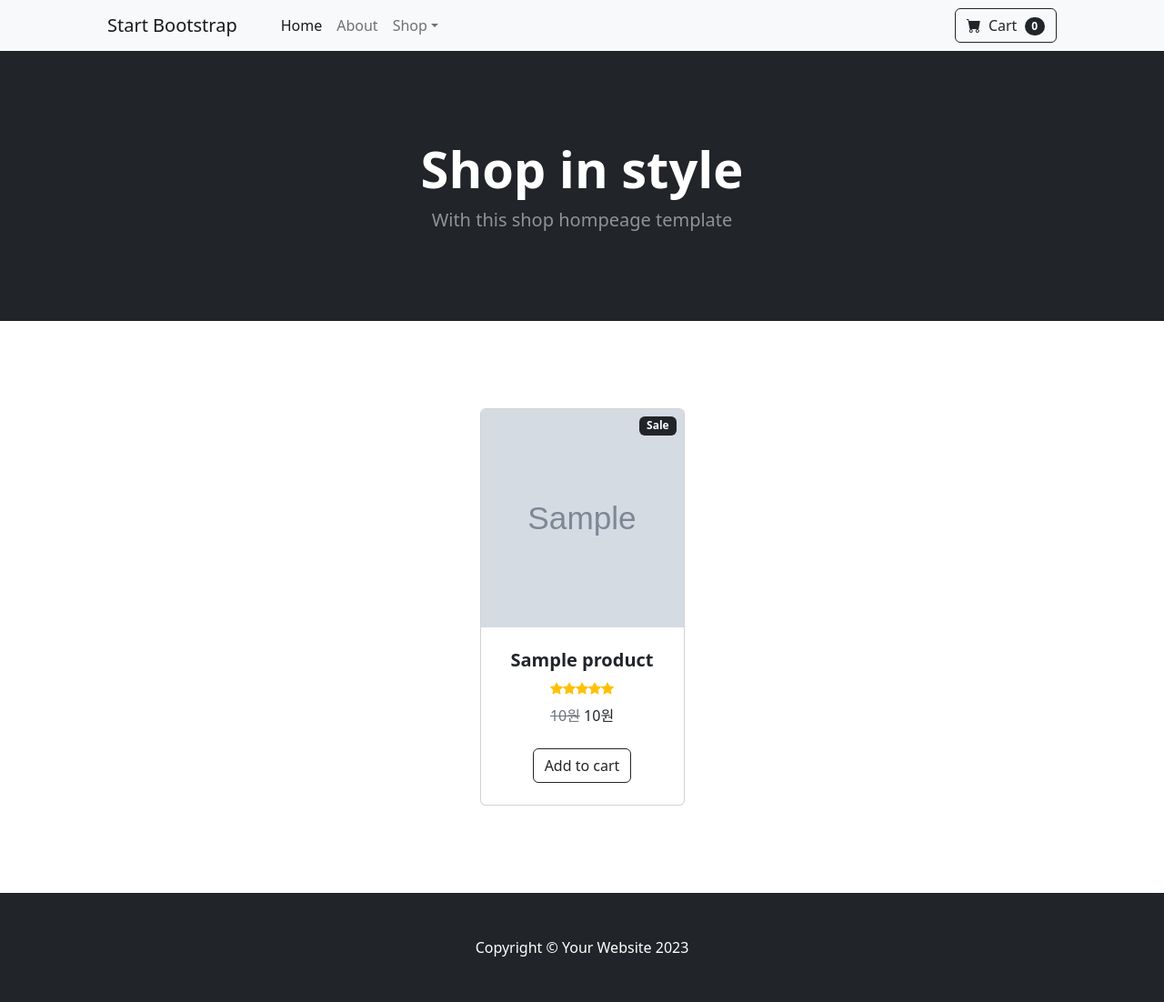
After one commit to sua-repo/django_psa_ecommerce, a Django app: template templates/store/home-backup.html in a window 1280 px wide. The commit adds this page. Shown: the whole page at 91% size. Run offline with Django 5.2, Linux system fonts and the light colour scheme; the template is opened without the code that fills it: values that come from a table or form of the project are taken from there, others are empty; tables that the repository leaves empty hold one stand-in row (values such as "Sample post"); grey boxes marked "Sample" are stand-in pictures; some libraries are stand-ins or nearby versions.

Commit message:
템플릿 베이스 작업

```diff
--- /dev/null
+++ b/templates/store/home-backup.html
@@ -0,0 +1,157 @@
+{% load static %}
+{% load humanize %}
+
+<!DOCTYPE html>
+<html lang="en">
+    <head>
+        <meta charset="utf-8" />
+        <meta name="viewport"
+              content="width=device-width, initial-scale=1, shrink-to-fit=no" />
+        <meta name="description" content="" />
+        <meta name="author" content="" />
+        <title>Shop Homepage - Start Bootstrap Template</title>
+        <!-- Favicon-->
+        <link rel="icon"
+              type="image/x-icon"
+              href="{% static 'store/assets/favicon.ico' %}" />
+        <!-- Bootstrap icons-->
+        <link href="https://cdn.jsdelivr.net/npm/bootstrap-icons@1.5.0/font/bootstrap-icons.css"
+              rel="stylesheet" />
+        <!-- Core theme CSS (includes Bootstrap)-->
+        <link href="{% static 'store/css/styles.css' %}" rel="stylesheet" />
+    </head>
+    <body>
+        <!-- Navigation-->
+        <nav class="navbar navbar-expand-lg navbar-light bg-light">
+            <div class="container px-4 px-lg-5">
+                <a class="navbar-brand" href="#!">Start Bootstrap</a>
+                <button class="navbar-toggler"
+                        type="button"
+                        data-bs-toggle="collapse"
+                        data-bs-target="#navbarSupportedContent"
+                        aria-controls="navbarSupportedContent"
+                        aria-expanded="false"
+                        aria-label="Toggle navigation">
+                    <span class="navbar-toggler-icon"></span>
+                </button>
+                <div class="collapse navbar-collapse" id="navbarSupportedContent">
+                    <ul class="navbar-nav me-auto mb-2 mb-lg-0 ms-lg-4">
+                        <li class="nav-item">
+                            <a class="nav-link active" aria-current="page" href="#!">Home</a>
+                        </li>
+                        <li class="nav-item">
+                            <a class="nav-link" href="#!">About</a>
+                        </li>
+                        <li class="nav-item dropdown">
+                            <a class="nav-link dropdown-toggle"
+                               id="navbarDropdown"
+                               href="#"
+                               role="button"
+                               data-bs-toggle="dropdown"
+                               aria-expanded="false">Shop</a>
+                            <ul class="dropdown-menu" aria-labelledby="navbarDropdown">
+                                <li>
+                                    <a class="dropdown-item" href="#!">All Products</a>
+                                </li>
+                                <li>
+                                    <hr class="dropdown-divider" />
+                                </li>
+                                <li>
+                                    <a class="dropdown-item" href="#!">Popular Items</a>
+                                </li>
+                                <li>
+                                    <a class="dropdown-item" href="#!">New Arrivals</a>
+                                </li>
+                            </ul>
+                        </li>
+                    </ul>
+                    <form class="d-flex">
+                        <button class="btn btn-outline-dark" type="submit">
+                            <i class="bi-cart-fill me-1"></i>
+                            Cart
+                            <span class="badge bg-dark text-white ms-1 rounded-pill">0</span>
+                        </button>
+                    </form>
+                </div>
+            </div>
+        </nav>
+        <!-- Header-->
+        <header class="bg-dark py-5">
+            <div class="container px-4 px-lg-5 my-5">
+                <div class="text-center text-white">
+                    <h1 class="display-4 fw-bolder">Shop in style</h1>
+                    <p class="lead fw-normal text-white-50 mb-0">With this shop hompeage template</p>
+                </div>
+            </div>
+        </header>
+        <!-- Section-->
+        <section class="py-5">
+            <div class="container px-4 px-lg-5 mt-5">
+                <div class="row gx-4 gx-lg-5 row-cols-2 row-cols-md-3 row-cols-xl-4 justify-content-center">
+                    <!-- dev_5 상품 카드 -->
+                    {% for product in products %}
+                    <div class="col mb-5">
+                        <div class="card h-100">
+
+                            <!-- dev_6 세일 뱃지 처리 -->
+                            {% if product.is_sale %}
+                            <!-- Sale badge-->
+                            <div class="badge bg-dark text-white position-absolute"
+                                 style="top: 0.5rem;
+                                        right: 0.5rem">Sale</div>
+                            {% endif %}
+
+                            <!-- Product image-->
+                            <img class="card-img-top" src="{{ product.image.url }}" alt="..." style="height:15rem; object-fit:cover;" />
+                            <!-- Product details-->
+                            <div class="card-body p-4">
+                                <div class="text-center">
+                                    <!-- Product name-->
+                                    <h5 class="fw-bolder">{{ product.name }}</h5>
+                                    <!-- Product reviews-->
+                                    <div class="d-flex justify-content-center small text-warning mb-2">
+                                        <div class="bi-star-fill"></div>
+                                        <div class="bi-star-fill"></div>
+                                        <div class="bi-star-fill"></div>
+                                        <div class="bi-star-fill"></div>
+                                        <div class="bi-star-fill"></div>
+                                    </div>
+
+
+                                    <!-- Product price-->
+                                    <!-- dev_6 세일 가격 처리 -->
+                                    {% if product.is_sale %}
+                                        <span class="text-muted text-decoration-line-through">{{ product.price|floatformat:0|intcomma }}원</span>
+                                        {{ product.sale_price|floatformat:0|intcomma }}원
+
+                                    {% else %}
+                                        {{ product.price|floatformat:0|intcomma }}원
+
+                                    {% endif %}
+
+                                </div>
+                            </div>
+                            <!-- Product actions-->
+                            <div class="card-footer p-4 pt-0 border-top-0 bg-transparent">
+                                <div class="text-center">
+                                    <a class="btn btn-outline-dark mt-auto" href="#">Add to cart</a>
+                                </div>
+                            </div>
+                        </div>
+                    </div>
+                    {% endfor %}
+                </div>
+            </div>
+        </section>
+        <!-- Footer-->
+        <footer class="py-5 bg-dark">
+            <div class="container">
+                <p class="m-0 text-center text-white">Copyright &copy; Your Website 2023</p>
+            </div>
+        </footer>
+        <!-- Bootstrap core JS-->
+        <script src="https://cdn.jsdelivr.net/npm/bootstrap@5.2.3/dist/js/bootstrap.bundle.min.js"></script>
+        <!-- Core theme JS-->
+        <script src="{% static 'store/js/scripts.js' %}"></script>
+    </body>
+</html>
```
Also changed, not shown: templates/layout/base.html (added, +27 -0 lines), templates/layout/footer.html (added, +8 -0 lines), templates/layout/head.html (added, +24 -0 lines), templates/layout/header.html (added, +11 -0 lines), templates/layout/navbar.html (added, +53 -0 lines), templates/store/home.html (+19 -100 lines).
